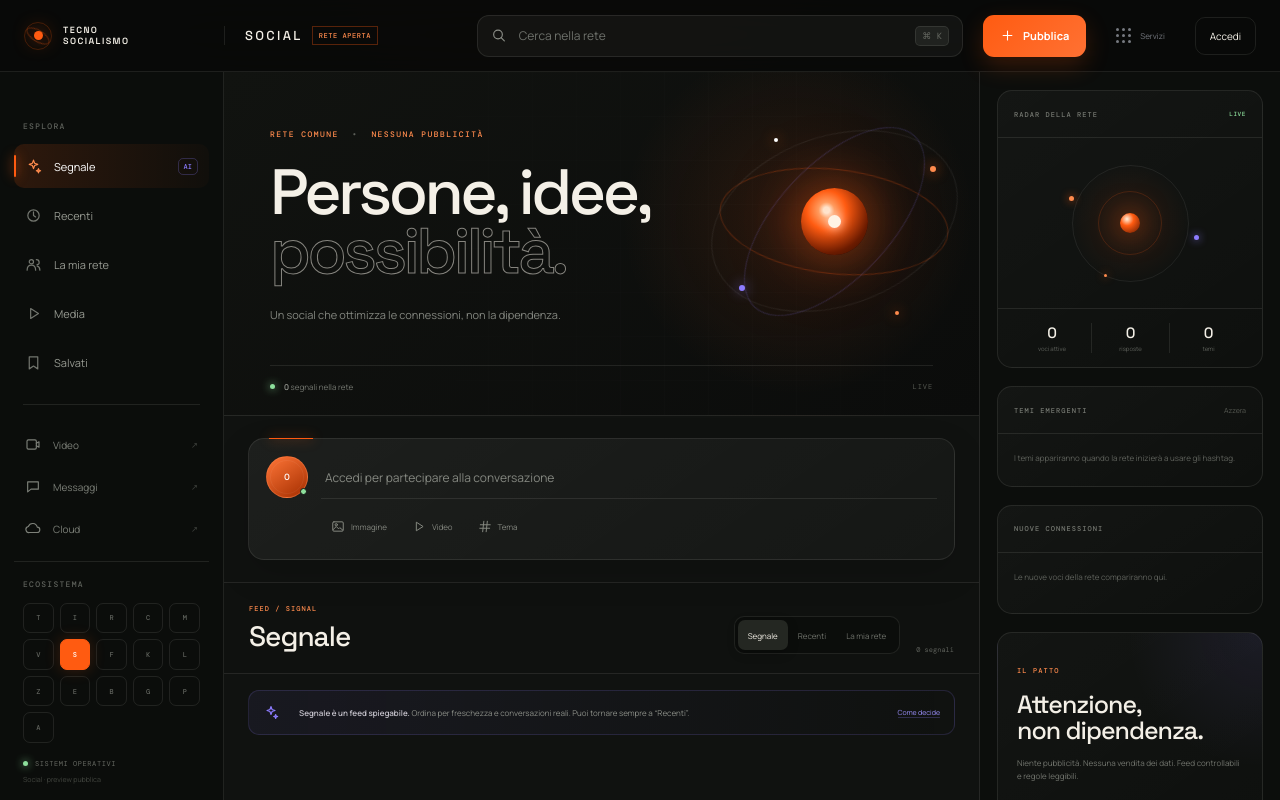
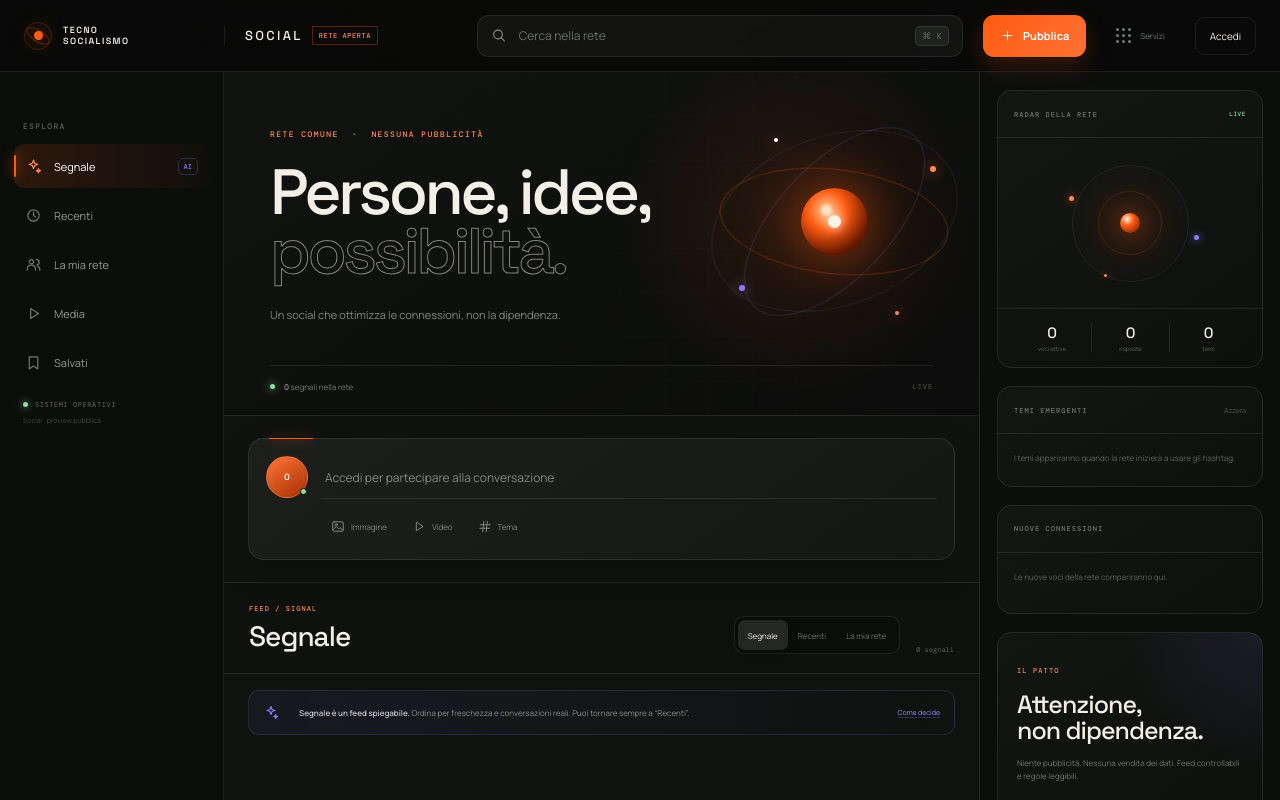
Before and after one commit to Karazakis/tecnosocialismo-social, a Next.js app: page / in a window 1280 px wide. Shown: the top 800 px of the page. Built offline with nearby package versions, Linux system fonts and the light colour scheme.

Commit message:
Unify ecosystem navigation

```diff
--- a/app/social-app.tsx
+++ b/app/social-app.tsx
@@ -10,19 +10,20 @@ const VIDEO_ORIGIN = "https://video.tecnosocialismo.com";
 const SOCIAL_ORIGIN = "https://social.tecnosocialismo.com";
 const suiteLinks = [
   { label: "Home", href: "https://tecnosocialismo.com", mark: "T" },
+  { label: "Rizoma", href: "https://rizoma.tecnosocialismo.com", mark: "R" },
   { label: "Iskra", href: "https://iskra.tecnosocialismo.com", mark: "I" },
-  { label: "Rizoma", href: "https://rizoma.tecnosocialismo.com", mark: "R" },
   { label: "Cloud", href: "https://cloud.tecnosocialismo.com", mark: "C" },
   { label: "Mail", href: "https://mail.tecnosocialismo.com", mark: "M" },
   { label: "Video", href: VIDEO_ORIGIN, mark: "V" },
+  { label: "Musica", href: "https://musica.tecnosocialismo.com", mark: "U" },
   { label: "Social", href: SOCIAL_ORIGIN, mark: "S", current: true },
+  { label: "Messaggi", href: "https://messaggi.tecnosocialismo.com", mark: "G" },
   { label: "Sport", href: "https://sport.tecnosocialismo.com", mark: "F" },
   { label: "Market", href: "https://market.tecnosocialismo.com", mark: "K" },
   { label: "Lavoro", href: "https://lavoro.tecnosocialismo.com", mark: "L" },
   { label: "Azienda", href: "https://azienda.tecnosocialismo.com", mark: "Z" },
   { label: "Servizi", href: "https://servizi.tecnosocialismo.com", mark: "E" },
   { label: "Biblioteca", href: "https://biblioteca.tecnosocialismo.com", mark: "B" },
-  { label: "Messaggi", href: "https://messaggi.tecnosocialismo.com", mark: "G" },
   { label: "Militant", href: "https://militant.tecnosocialismo.com", mark: "P" },
   { label: "Account", href: "https://login.tecnosocialismo.com", mark: "A" },
 ];
@@ -155,9 +156,6 @@ export function SocialApp({ user }: { user: SuiteUser | null }) {
           <p>ESPLORA</p>
           {feedModes.map((item) => <button key={item.id} className={feedMode === item.id && !activeAuthor && !activeTopic ? "active" : ""} onClick={() => selectMode(item.id)}><Icon name={item.icon} /><span>{item.label}</span>{item.id === "signal" && <em>AI</em>}</button>)}
         </nav>
-        <div className="rail-divider" />
-        <nav className="utility-nav" aria-label="Collegamenti"><a href="https://video.tecnosocialismo.com"><Icon name="video" /><span>Video</span><small>↗</small></a><a href="https://messaggi.tecnosocialismo.com"><Icon name="message" /><span>Messaggi</span><small>↗</small></a><a href="https://cloud.tecnosocialismo.com"><Icon name="cloud" /><span>Cloud</span><small>↗</small></a></nav>
-        <div className="suite-grid"><p>ECOSISTEMA</p>{suiteLinks.map((link) => <a href={link.href} key={link.label} className={link.current ? "current" : ""} title={link.label}><i>{link.mark}</i></a>)}</div>
         <footer><span><i /> SISTEMI OPERATIVI</span><small>Social · preview pubblica</small></footer>
       </aside>
       {menuOpen && <button className="mobile-scrim" onClick={() => setMenuOpen(false)} aria-label="Chiudi menu" />}
```
